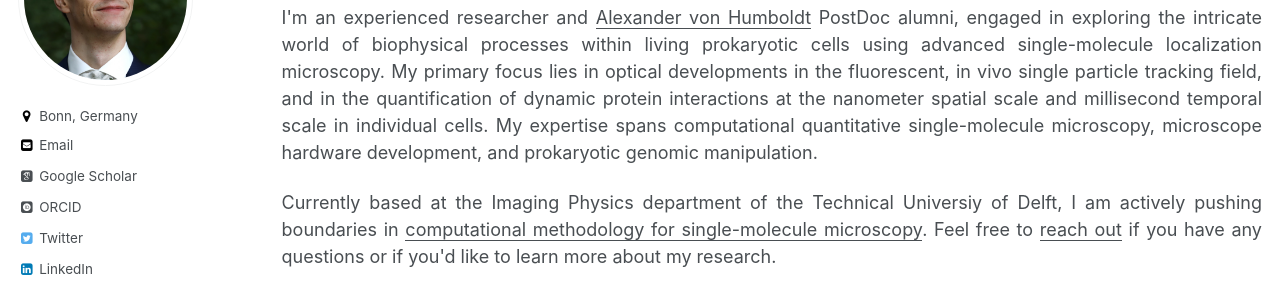
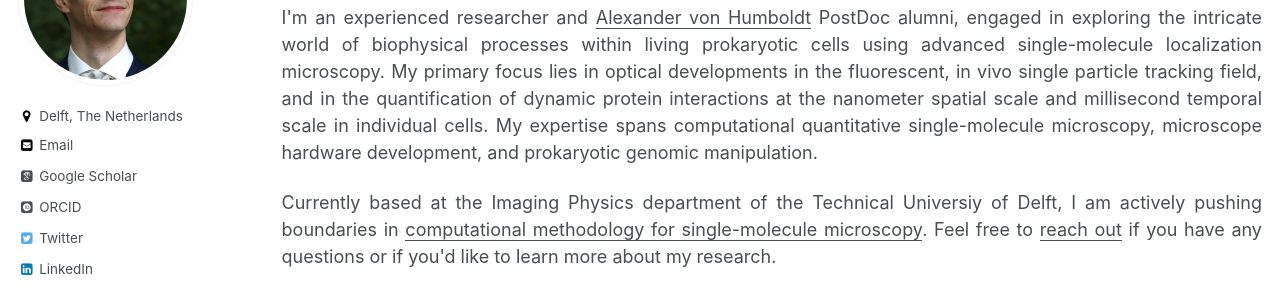
Before and after one commit to kjamartens/kjamartens.github.io, a Jekyll site: the page built from _pages/about.md, in a window 1280 px wide. Shown: the part 207-499 px from the top of the page. Built offline with Jekyll 4.4.1, drawn with Linux system fonts in a browser that asks for light colours; some web fonts are replaced; comment, search, counter and statistics services are not loaded.

Commit message:
Update _config.yml

```diff
--- a/_config.yml
+++ b/_config.yml
@@ -77,7 +77,7 @@ author:
   name             : ""
   avatar           : "profile.png"
   bio              : ""
-  location         : "Bonn, Germany"
+  location         : "Delft, The Netherlands"
   employer         :
   googlescholar    : "https://scholar.google.com/citations?user=puEEfn8AAAAJ&hl=en"
   email            : "koenjamartens@gmail.com"
```
